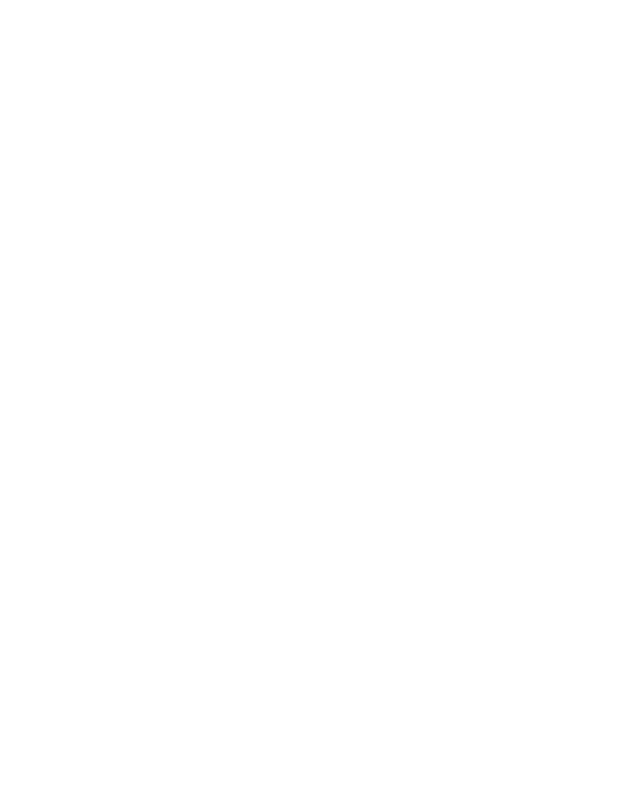
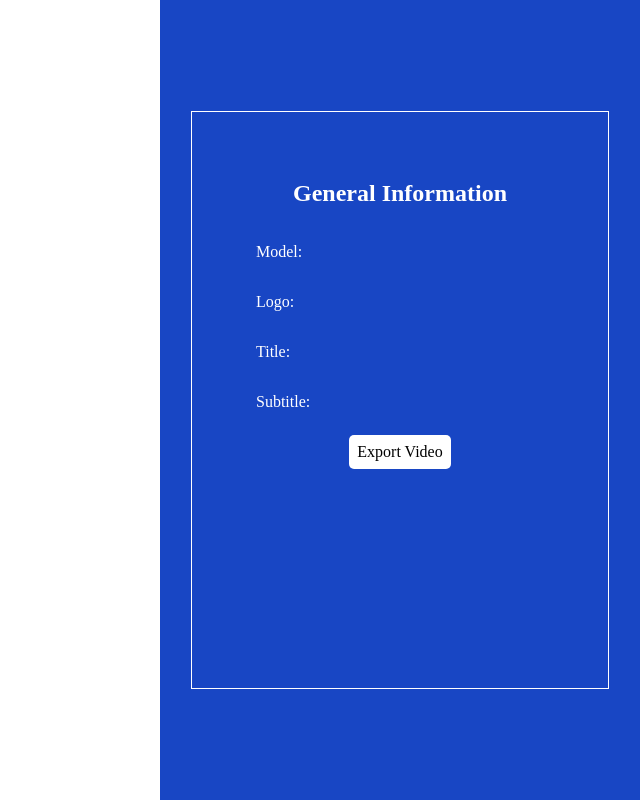
Before and after one commit to PranavBakre/NFTs-DYOR, a website: page index.html in a window 1280 px wide. Shown: the whole page, without its empty margins (640-1280 px from the left). Drawn offline with Linux system fonts and the light colour scheme; a web font is replaced by a local one.

Commit message:
feat: Moved css to public
Reason: I wanted css to not be the responsibility of js to import. this allowed me to use classes in html file

Additionally, canvas dimentions are now set in index.html itself removing that responsibility from three js

```diff
--- a/index.html
+++ b/index.html
@@ -1,4 +1,5 @@
 <html>
+
 <head>
     <meta name="author" content="Pranav Bakre">
     <meta name="title" content="NFT Template">
@@ -7,14 +8,44 @@
     <meta name="theme-color" content="#000000" />
 
     <title>NFTs DYOR</title>
-
+    <link href="index.css" rel="stylesheet">
     <link href="http://fonts.cdnfonts.com/css/gilroy-bold" rel="stylesheet">
 
 </head>
+
 <body>
     <noscript>
         You need to enable javascript to run this app
     </noscript>
-        <div id="root"></div>
+    <div id="root" style="display:flex">
+        <canvas id="threejs-canvas" style="width: 100vh;height: 100vh;" width="1920" height="1920"></canvas>
+        <div
+            class="right-block">
+            <div class="information-block">
+                <div style="display: flex;justify-content: center;color: white">
+                    <h2>General Information</h2>
+                </div>
+                <div class="content">
+                    Model: <span id="model"></span>
+                </div>
+                <div class="content">
+                    Logo: <span id="logo"></span>
+                </div>
+                <div class="content">
+                    Title: <span id="title"></span>
+                </div>
+                <div class="content">
+                    Subtitle: <span id="subtitle"></span>
+                </div>
+                <div style="display:flex;justify-content: center;">
+                    <div>
+                        <button id="export-button" class="button">Export Video</button>
+                        <a id="download" class="button" style="display: none;">Download</a>
+                    </div>
+                </div>
+            </div>
+        </div>
+    </div>
 </body>
+
 </html>
--- /dev/null
+++ b/public/index.css
@@ -0,0 +1,45 @@
+@import url('http://fonts.cdnfonts.com/css/gilroy-bold');
+
+body {
+    margin: 0;
+}
+
+.right-block {
+    font-family: Gilroy-Regular;
+    flex: 1;
+    display: flex;
+    justify-content: center;
+    align-items: center;
+    background-color: #1846c4;
+}
+
+.information-block {
+    width: 25vw;
+    height: 60vh;
+    border: 1px solid white;
+    padding: 3rem;
+}
+
+.content {
+    color: white;
+    padding: 1rem
+}
+
+.button {
+    border: none;
+    outline: none;
+    padding: 0.5rem;
+    border-radius: 5px;
+    background-color: white;
+    display: block;
+    margin-top: 0.5rem;
+    cursor: pointer;
+    font-size: 16px;
+    font-weight: 200;
+    font-family: Gilroy-regular;
+    text-decoration: none;
+}
+
+.button:hover {
+    background-color: lightblue;
+}
--- a/src/configuration/setup.js
+++ b/src/configuration/setup.js
@@ -4,8 +4,7 @@ import { Scene, PerspectiveCamera, WebGLRenderer, AmbientLight } from 'three';
 import { OrbitControls } from 'three/examples/jsm/controls/OrbitControls.js';
 import { RectAreaLightUniformsLib } from 'three/examples/jsm/lights/RectAreaLightUniformsLib.js';
 import { getDirectionLight } from "lights";
-export const renderer = new WebGLRenderer({antialias: true});
-renderer.setSize( 1920,1920, false );
+export const renderer = new WebGLRenderer({antialias: true, canvas: document.getElementById("threejs-canvas")});
 
 export const scene = new Scene();
 export const camera = new PerspectiveCamera( 75, 1920 / 1920, 0.1, 1000 );
--- a/src/index.css
+++ /dev/null
@@ -1,3 +0,0 @@
-body{
-    margin: 0;
-}
```
Lines whose indentation alone changed are shown as unchanged.
